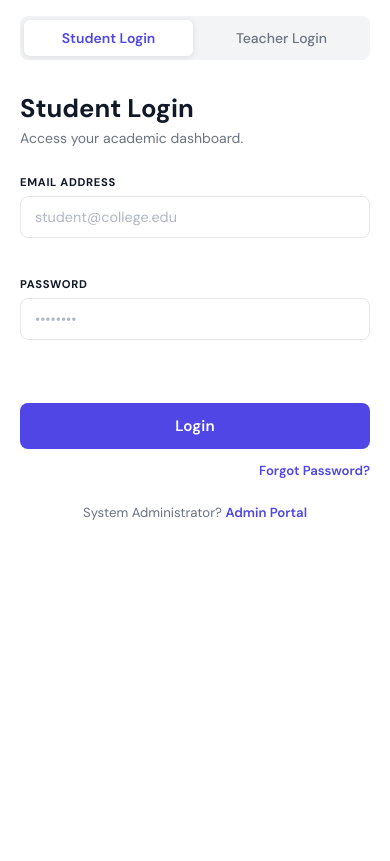
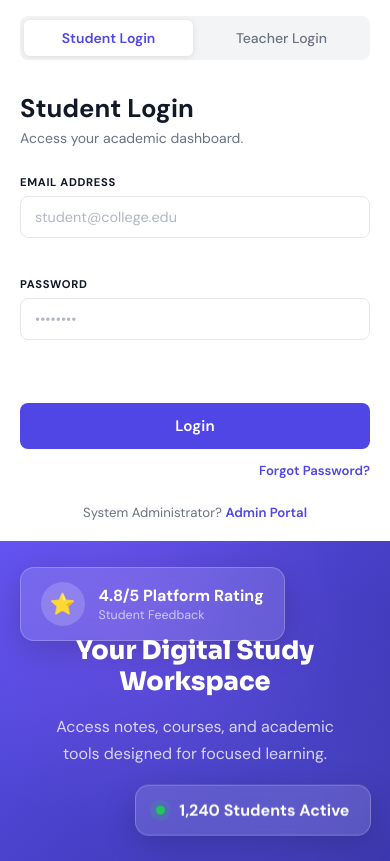
Before and after one commit to Santlaj/DigitalStudyCenter, a website with bundled scripts: page login.html in a window 390 px wide. Shown: the part 63-924 px from the top of the page. Before the commit the page ends 844 px from the top, so only its background shows below. Built offline with nearby package versions, Linux system fonts and the light colour scheme.

Commit message:
fix: revert login.html and style.css back to pre-UI-fix state

```diff
--- a/css/style.css
+++ b/css/style.css
@@ -617,7 +617,15 @@ body {
     padding: 32px 28px 24px;
   }
   .right-panel {
-    display: none;
+    min-height: 320px;
+  }
+  .float-card.card-rating {
+    top: 8%;
+    left: 5%;
+  }
+  .float-card.card-activity {
+    bottom: 8%;
+    right: 5%;
   }
 }
 
```
